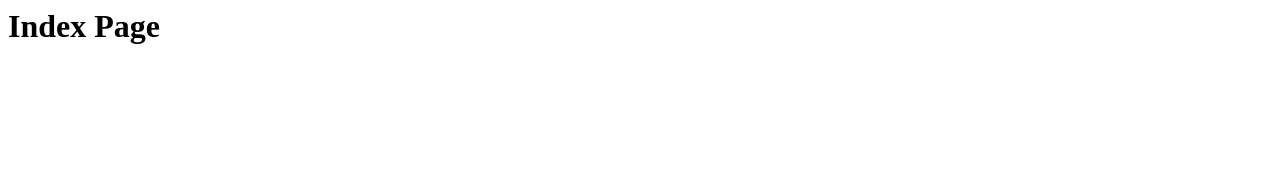
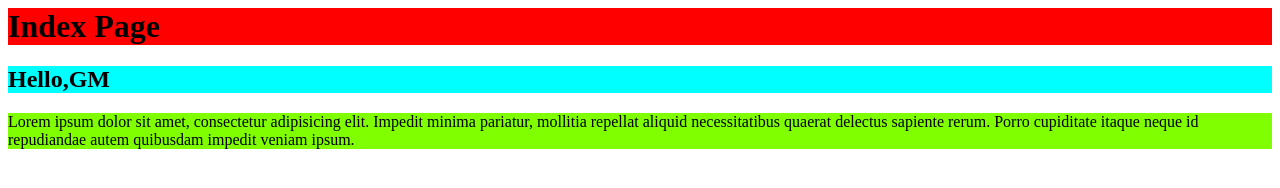
Before and after one commit to narasimhareddyprostack/fs-july-11, a plain HTML site: page CSS/CSS3/index.html in a window 1280 px wide. Drawn offline with Linux system fonts and the light colour scheme.

Commit message:
selector

```diff
--- a/CSS/CSS3/index.html
+++ b/CSS/CSS3/index.html
@@ -1,6 +1,22 @@
 <html>
-    <head></head>
-    <body>
-        <h1>Index Page</h1>
-    </body>
+
+<head>
+    <style>
+        h2,
+        p {
+            background-color: blue;
+        }
+    </style>
+    <link rel="stylesheet" href="./style.css">
+
+</head>
+
+<body>
+    <h1 style="background-color: red;">Index Page</h1>
+    <h2>Hello,GM</h2>
+    <p>Lorem ipsum dolor sit amet, consectetur adipisicing elit. Impedit minima pariatur, mollitia repellat aliquid
+        necessitatibus quaerat delectus sapiente rerum. Porro cupiditate itaque neque id repudiandae autem quibusdam
+        impedit veniam ipsum.</p>
+</body>
+
 </html>
--- /dev/null
+++ b/CSS/CSS3/style.css
@@ -0,0 +1,7 @@
+h2{
+    background-color: aqua;
+}
+
+p{
+    background-color: chartreuse;
+}
--- /dev/null
+++ b/CSS/CSS4/abc.css
@@ -0,0 +1,3 @@
+h1{
+    background-color: greenyellow;
+}
```
Also changed, not shown: CSS/CSS3/Contact.html (added, +10 -0 lines), CSS/CSS4/index.html (added, +19 -0 lines), CSS/CSS2/a.css (renamed from CSS/CSS1/CSS2/a.css), CSS/CSS2/contact.html (renamed from CSS/CSS1/CSS2/contact.html), CSS/CSS2/index.html (renamed from CSS/CSS1/CSS2/index.html).
